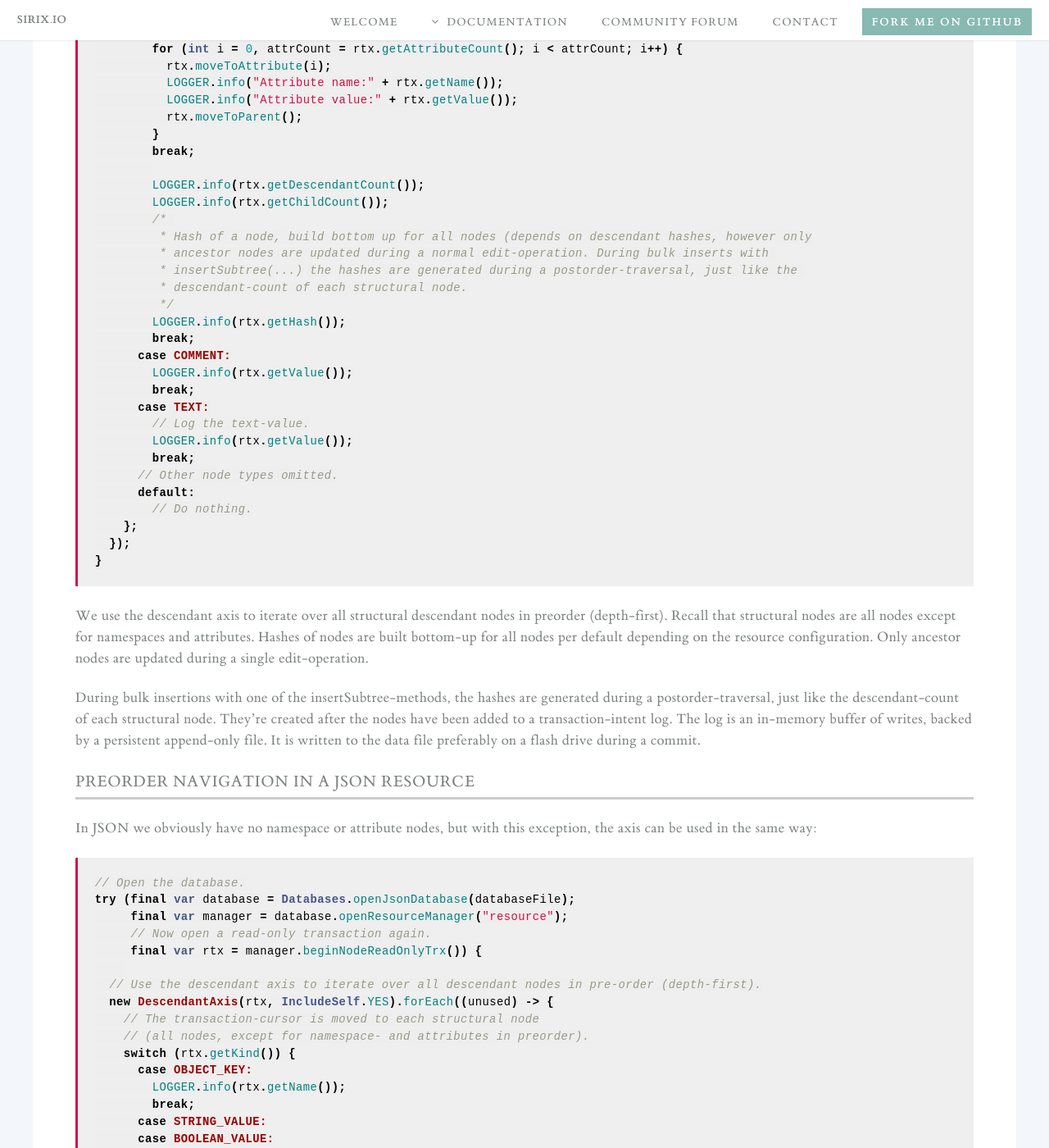
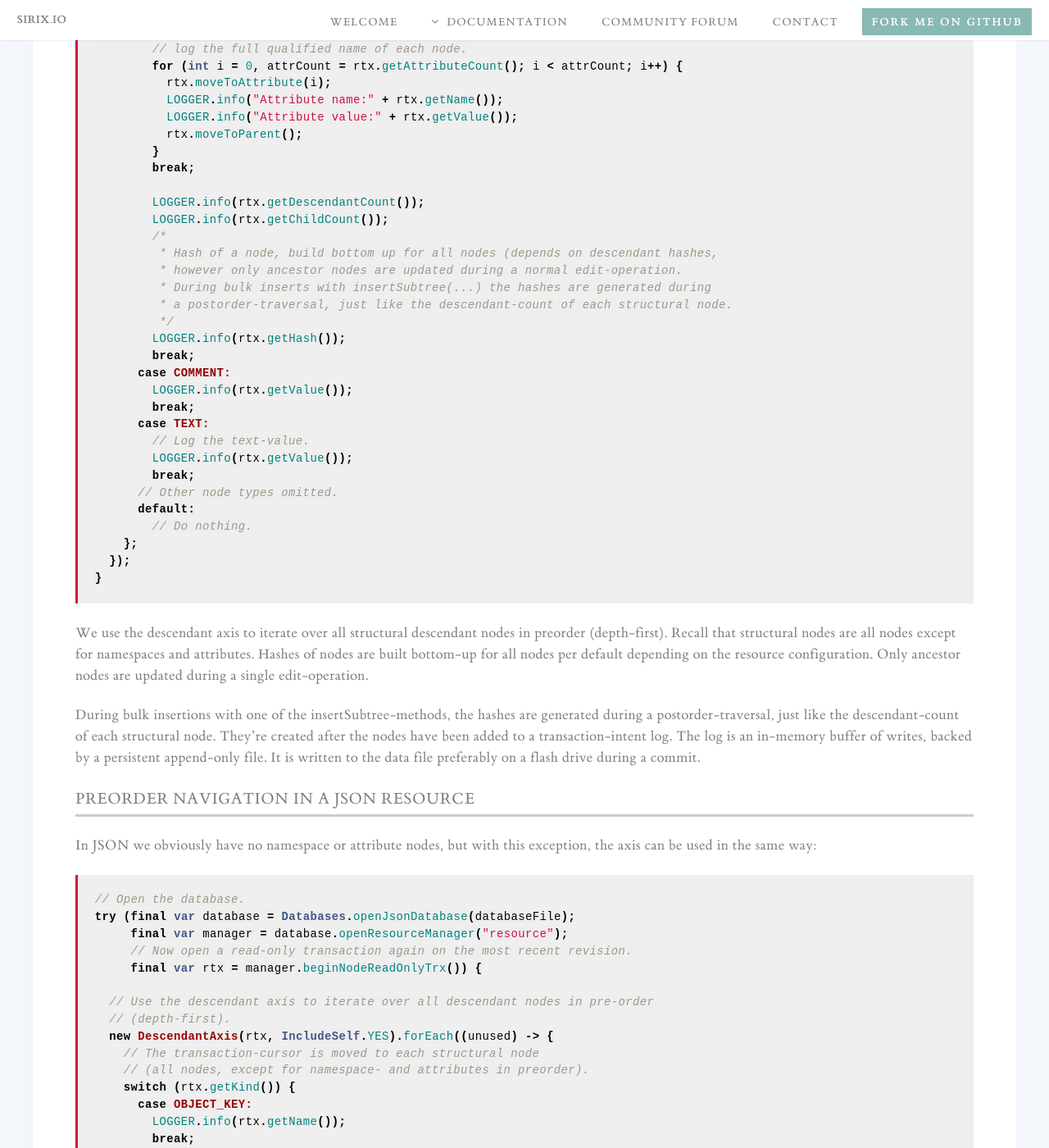
Before and after one commit to sirixdb/sirixdb.github.io, a Jekyll site: the page built from transactional-cursor-api.md, in a window 1280 px wide and 1400 px high, scrolled down 5156 px. Shown: the whole window at 82% size. Built offline with Jekyll 4.4.1, drawn with Linux system fonts in a browser that asks for light colours; our own code applies the rules of GitHub Pages for plain Markdown files; some of the changed text lies outside the part shown.

Commit message:
Update transactional-cursor-api.md

````diff
--- a/transactional-cursor-api.md
+++ b/transactional-cursor-api.md
@@ -173,7 +173,8 @@ try (final var database = Databases.openXmlDatabase(databaseFile);
      final var rtx = manager.beginNodeReadOnlyTrx()) {
 
   // Use the descendant axis to iterate over all structural descendant nodes
-  // (each node with the exception of namespace- and attribute-nodes) in pre-order (depth-first).
+  // (each node with the exception of namespace- and attribute-nodes) in pre-order
+  // (depth-first).
   new DescendantAxis(rtx, IncludeSelf.YES).forEach((unused) -> {
     // The transaction-cursor is moved to each structural node
     // (all nodes, except for namespace- and attributes in preorder).
@@ -200,10 +201,10 @@ try (final var database = Databases.openXmlDatabase(databaseFile);
         LOGGER.info(rtx.getDescendantCount());
         LOGGER.info(rtx.getChildCount());
         /*
-         * Hash of a node, build bottom up for all nodes (depends on descendant hashes, however only
-         * ancestor nodes are updated during a normal edit-operation. During bulk inserts with
-         * insertSubtree(...) the hashes are generated during a postorder-traversal, just like the
-         * descendant-count of each structural node.
+         * Hash of a node, build bottom up for all nodes (depends on descendant hashes,
+         * however only ancestor nodes are updated during a normal edit-operation.
+         * During bulk inserts with insertSubtree(...) the hashes are generated during
+         * a postorder-traversal, just like the descendant-count of each structural node.
          */
         LOGGER.info(rtx.getHash());
         break;
@@ -234,10 +235,11 @@ In JSON we obviously have no namespace or attribute nodes, but with this excepti
 // Open the database.
 try (final var database = Databases.openJsonDatabase(databaseFile);
      final var manager = database.openResourceManager("resource");
-     // Now open a read-only transaction again.
+     // Now open a read-only transaction again on the most recent revision.
      final var rtx = manager.beginNodeReadOnlyTrx()) {
 
-  // Use the descendant axis to iterate over all descendant nodes in pre-order (depth-first).
+  // Use the descendant axis to iterate over all descendant nodes in pre-order
+  // (depth-first).
   new DescendantAxis(rtx, IncludeSelf.YES).forEach((unused) -> {
     // The transaction-cursor is moved to each structural node
     // (all nodes, except for namespace- and attributes in preorder).
@@ -351,7 +353,11 @@ It can be used as follows for XML resources:
 ```java
 // Filter by name (first argument is the axis, next arguments are filters
 // (which implement org.sirix.axis.filter.Filter).
-for (final var axis = new FilterAxis<XdmNodeReadOnlyTrx>(new VisitorDescendantAxis.Builder(rtx).includeSelf().visitor(myVisitor).build(), new NameFilter(rtx, "foobar")); axis.hasNext();) {
+for (final var axis = new FilterAxis<XdmNodeReadOnlyTrx>(
+    new VisitorDescendantAxis.Builder(rtx).includeSelf()
+                                        .visitor(myVisitor)
+                                        .build(),
+    new NameFilter(rtx, "foobar")); axis.hasNext();) {
   axis.next();
 }
 ```
@@ -404,7 +410,8 @@ while (axis.hasNext()) {
 or more elegantly:
 
 ```java
-// Iterate and use a visitor implementation to describe the behavior for the individual node types.
+// Iterate and use a visitor implementation to describe the behavior for the individual
+// node types.
 final var visitor = new MyVisitor(rtx);
 final var axis = new PostOrderAxis<XdmNodeReadOnlyTrx>(rtx);
 while (axis.hasNext()) {
@@ -416,7 +423,8 @@ while (axis.hasNext()) {
 or with the foreach-loop:
 
 ```java
-// Iterate and use a visitor implementation to describe the behavior for the individual node types.
+// Iterate and use a visitor implementation to describe the behavior for
+// the individual node types.
 final var visitor = new MyVisitor(rtx);
 for (final long nodeKey : new PostOrderAxis(rtx)) {
   rtx.acceptVisitor(visitor);
@@ -494,7 +502,9 @@ rtx.moveToNext();
 The API is fluent:
 
 ```java
-// trx() returns the transaction cursor currently used. However in this case the caller must be sure that a right sibling of the node denoted by node-key 15 and his right sibling and the right sibling's first child exists.
+// trx() returns the transaction cursor currently used. However in this case the caller
+// must be sure that a right sibling of the node denoted by node-key 15 and his right
+// sibling and the right sibling's first child exists.
 wtx.moveTo(15).trx()
    .moveToRightSibling().trx()
    .moveToFirstChild().trx()
@@ -635,7 +645,9 @@ Or write it to string:
 ```java
 final var baos = new ByteArrayOutputStream();
 final var writer = new PrintStream(baos);
-final var serializer = XmlSerializer.newBuilder(manager, writer).prettyPrint().build();
+final var serializer = XmlSerializer.newBuilder(manager, writer)
+                                    .prettyPrint()
+                                    .build();
 serializer.call();
 final var content = baos.toString(StandardCharsets.UTF_8);
 ```
@@ -643,14 +655,22 @@ final var content = baos.toString(StandardCharsets.UTF_8);
 In order to serialize revision 1, 2 and 3 of a resource with an XML declaration and the internal node keys for element nodes (pretty printed):
 
 ```java
-final var serializer = XmlSerializer.newBuilder(manager, out, 1, 2, 3).emitXMLDeclaration().emitIds().prettyPrint().build();
+final var serializer = XmlSerializer.newBuilder(manager, out, 1, 2, 3)
+                                    .emitXMLDeclaration()
+                                    .emitIds()
+                                    .prettyPrint()
+                                    .build();
 serialize.call()
 ```
 
 In order to serialize all stored revisions with the internal node keys and pretty printed:
 
 ```java
-final var serializer = XmlSerializer.newBuilder(manager, out, -1).emitXMLDeclaration().emitIds().prettyPrint().build();
+final var serializer = XmlSerializer.newBuilder(manager, out, -1)
+                                    .emitXMLDeclaration()
+                                    .emitIds()
+                                    .prettyPrint()
+                                    .build();
 serialize.call()
 ```
 
````
